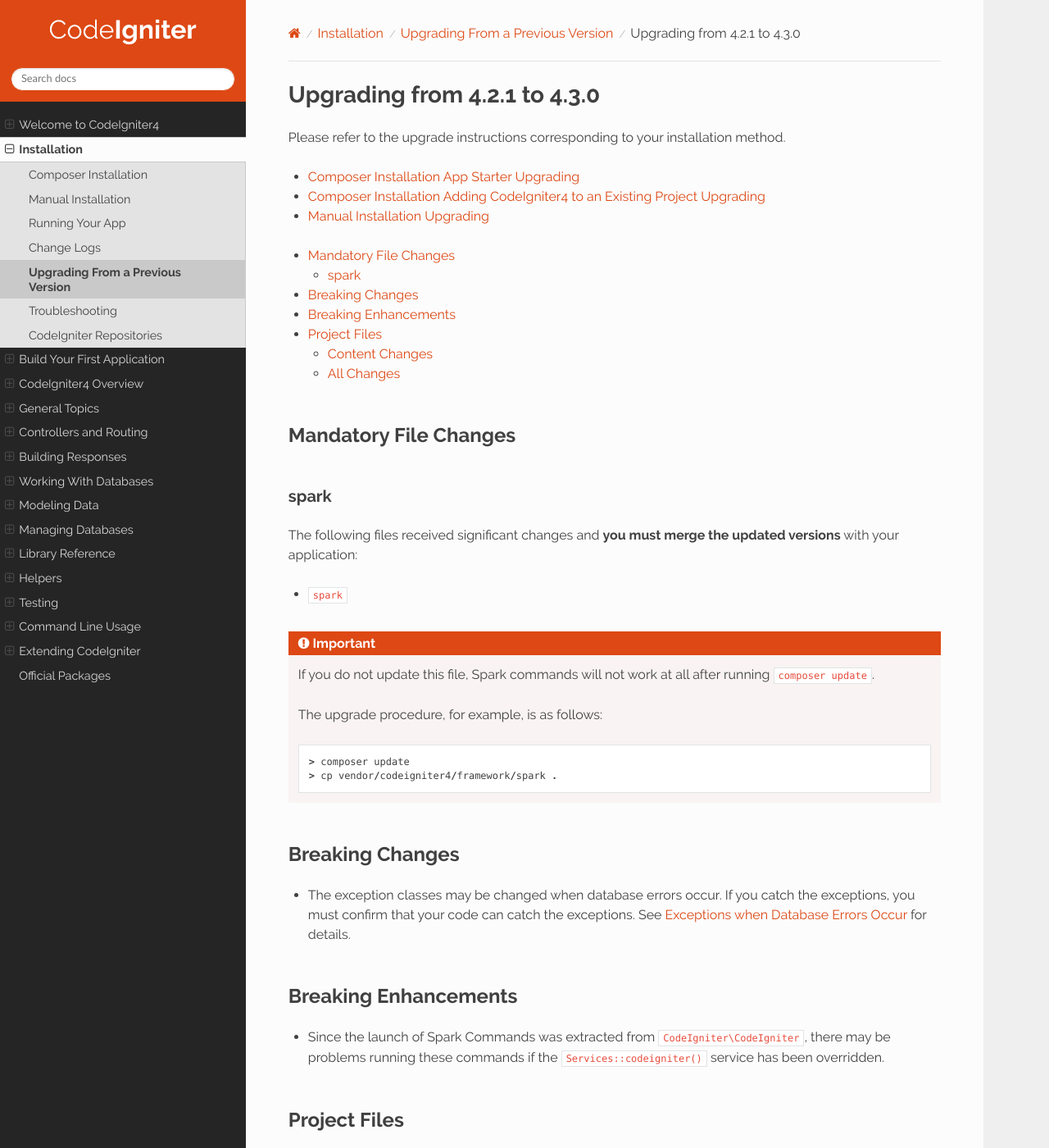
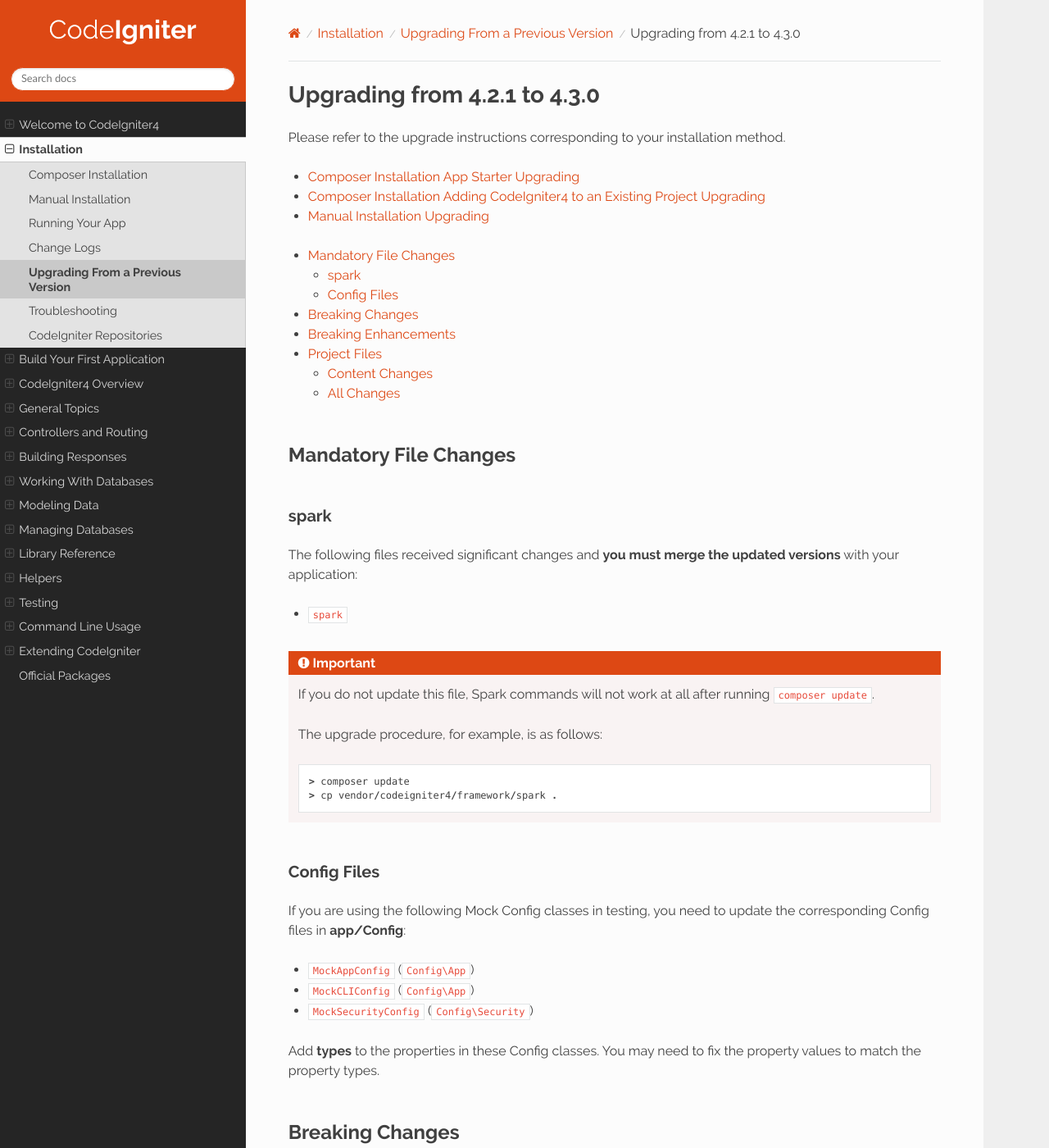
Before and after one commit to NEKOGET/ci4_user_guide_src, a Sphinx documentation site: the page built from source/installation/upgrade_430.rst, in a window 1280 px wide and 1400 px high. Shown: the whole window at 82% size. Built offline with Sphinx 7.4.7 and the Read the Docs theme 2.0.0, drawn with Linux system fonts in a browser that asks for light colours.

Commit message:
docs: add user guide

```diff
--- a/source/changelogs/v4.3.0.rst
+++ b/source/changelogs/v4.3.0.rst
@@ -52,6 +52,7 @@ Changes
     - The ``CodeIgniter\CLI\CommandRunner`` class has been removed due to a change in Spark commands processing.
     - The system route configuration file ``system/Config/Routes.php`` has been removed.
     - The route configuration file ``app/Config/Routes.php`` has been changed. Removed include of system routes configuration file.
+- All union type properties in ``Config`` classes have been typed.
 
 Deprecations
 ************
--- a/source/installation/upgrade_430.rst
+++ b/source/installation/upgrade_430.rst
@@ -29,6 +29,17 @@ The following files received significant changes and
 
         > composer update
         > cp vendor/codeigniter4/framework/spark .
+
+Config Files
+============
+
+If you are using the following Mock Config classes in testing, you need to update the corresponding Config files in **app/Config**:
+
+- ``MockAppConfig`` (``Config\App``)
+- ``MockCLIConfig`` (``Config\App``)
+- ``MockSecurityConfig`` (``Config\Security``)
+
+Add **types** to the properties in these Config classes. You may need to fix the property values to match the property types.
 
 Breaking Changes
 ****************
```
